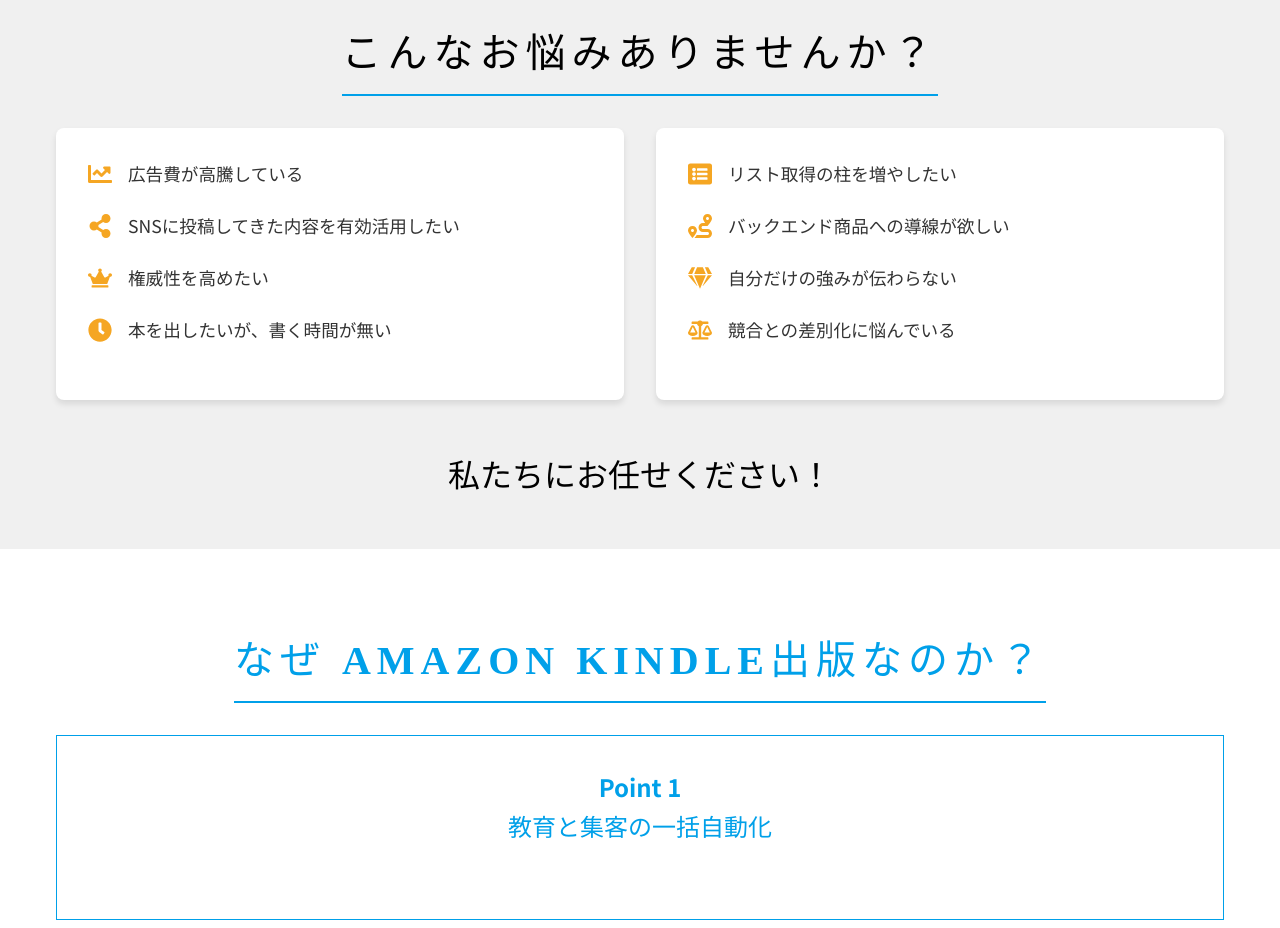
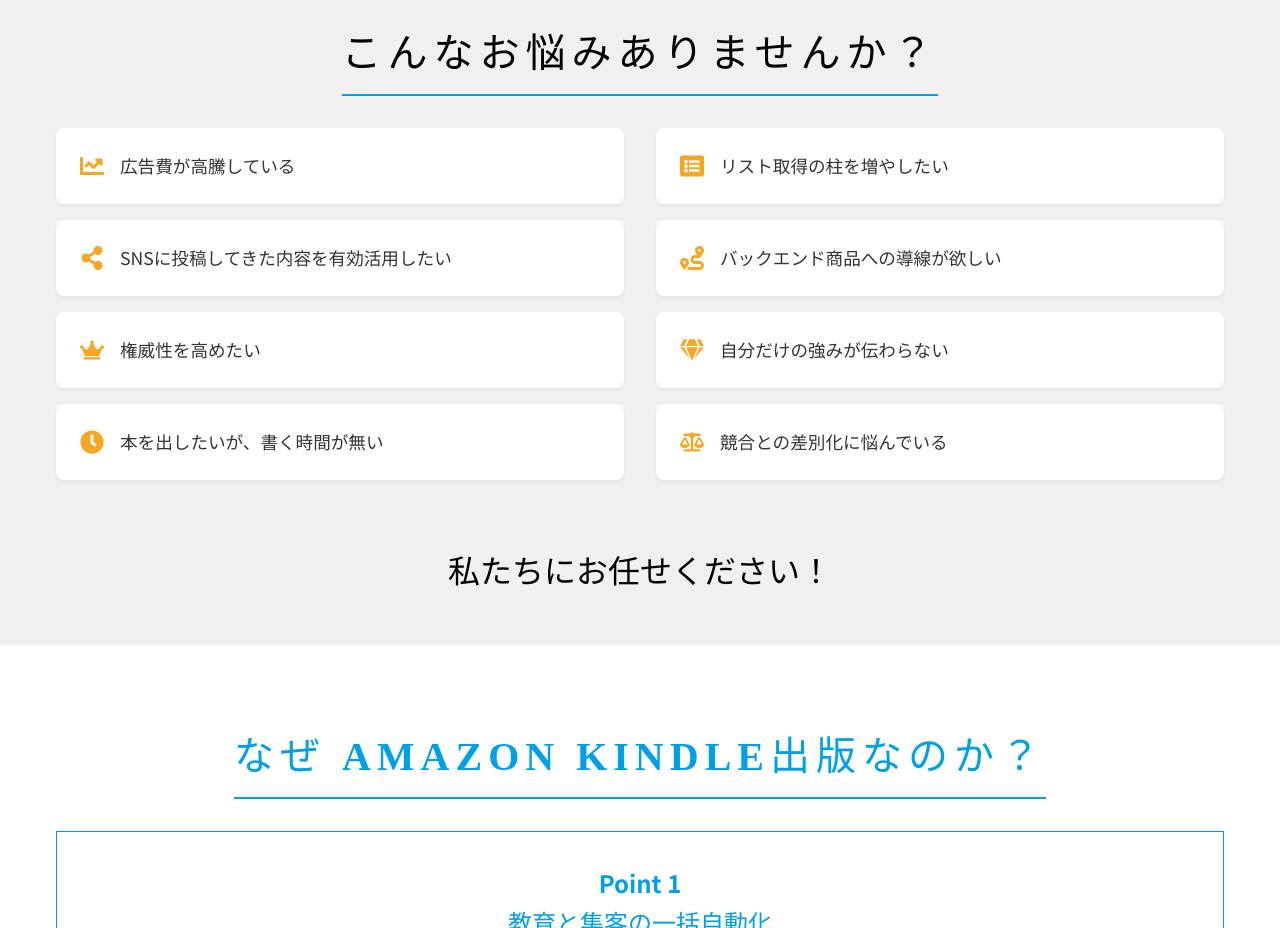
Before and after one commit to rikutoaimanga-max/Kindle-Publishing-Homepage, a React (Vite) app: page / in a window 1280 px wide. Shown: the part 1820-2748 px from the top of the page. Built offline with nearby package versions, Linux system fonts and the light colour scheme.

Commit message:
Style: Change Problem section list to individual cards

```diff
--- a/src/components/Problem.jsx
+++ b/src/components/Problem.jsx
@@ -24,11 +24,30 @@ const Problem = () => {
                     <h2 className="section-title" style={{ color: '#000' }}>こんなお悩みありませんか？</h2>
                 </div>
                 <div className="grid grid-2">
-                    <div style={{ padding: '2rem', backgroundColor: '#fff', borderRadius: '8px', boxShadow: '0 4px 6px rgba(0,0,0,0.1)' }}>
+                    {/* Left Column */}
+                    <div>
                         <ul style={{ listStyle: 'none', padding: 0 }}>
                             {leftProblems.map((item, index) => (
-                                <li key={index} style={{ marginBottom: '1.5rem', paddingLeft: '2.5rem', position: 'relative', fontSize: '1.1rem', display: 'flex', alignItems: 'center' }}>
-                                    <span style={{ position: 'absolute', left: 0, top: '50%', transform: 'translateY(-50%)', color: 'var(--color-accent)', fontSize: '1.5rem', display: 'flex' }}>
+                                <li key={index} style={{
+                                    marginBottom: '1rem',
+                                    padding: '1.5rem 1.5rem 1.5rem 4rem', // Increased left padding for icon
+                                    position: 'relative',
+                                    fontSize: '1.1rem',
+                                    display: 'flex',
+                                    alignItems: 'center',
+                                    backgroundColor: '#fff', // White background for card
+                                    borderRadius: '8px', // Rounded corners
+                                    boxShadow: '0 2px 4px rgba(0,0,0,0.05)' // Subtle shadow
+                                }}>
+                                    <span style={{
+                                        position: 'absolute',
+                                        left: '1.5rem', // Adjusted icon position
+                                        top: '50%',
+                                        transform: 'translateY(-50%)',
+                                        color: 'var(--color-accent)',
+                                        fontSize: '1.5rem',
+                                        display: 'flex'
+                                    }}>
                                         {item.icon}
                                     </span>
                                     {item.text}
@@ -36,11 +55,30 @@ const Problem = () => {
                             ))}
                         </ul>
                     </div>
-                    <div style={{ padding: '2rem', backgroundColor: '#fff', borderRadius: '8px', boxShadow: '0 4px 6px rgba(0,0,0,0.1)' }}>
+                    {/* Right Column */}
+                    <div>
                         <ul style={{ listStyle: 'none', padding: 0 }}>
                             {rightProblems.map((item, index) => (
-                                <li key={index} style={{ marginBottom: '1.5rem', paddingLeft: '2.5rem', position: 'relative', fontSize: '1.1rem', display: 'flex', alignItems: 'center' }}>
-                                    <span style={{ position: 'absolute', left: 0, top: '50%', transform: 'translateY(-50%)', color: 'var(--color-accent)', fontSize: '1.5rem', display: 'flex' }}>
+                                <li key={index} style={{
+                                    marginBottom: '1rem',
+                                    padding: '1.5rem 1.5rem 1.5rem 4rem', // Increased left padding for icon
+                                    position: 'relative',
+                                    fontSize: '1.1rem',
+                                    display: 'flex',
+                                    alignItems: 'center',
+                                    backgroundColor: '#fff', // White background for card
+                                    borderRadius: '8px', // Rounded corners
+                                    boxShadow: '0 2px 4px rgba(0,0,0,0.05)' // Subtle shadow
+                                }}>
+                                    <span style={{
+                                        position: 'absolute',
+                                        left: '1.5rem', // Adjusted icon position
+                                        top: '50%',
+                                        transform: 'translateY(-50%)',
+                                        color: 'var(--color-accent)',
+                                        fontSize: '1.5rem',
+                                        display: 'flex'
+                                    }}>
                                         {item.icon}
                                     </span>
                                     {item.text}
```
